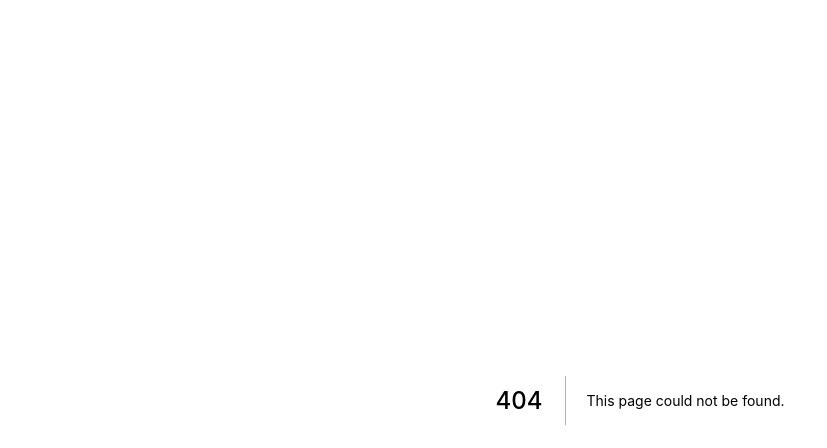
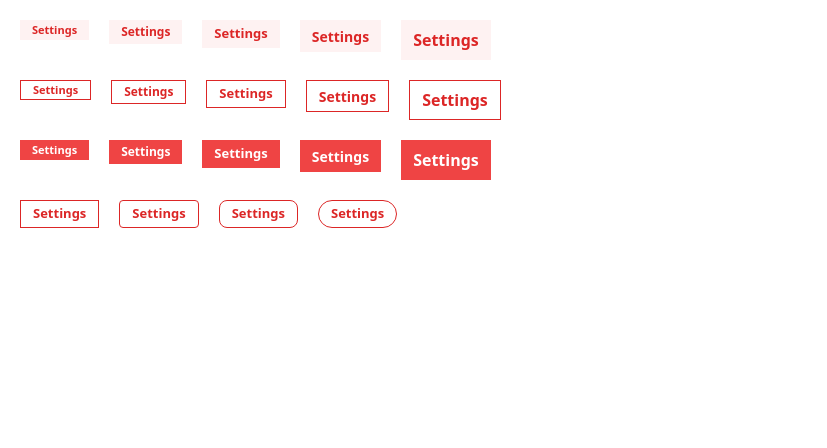
Before and after one commit to ibnumusyaffa/tailwind-components, a Next.js app: page /badge in a window 1280 px wide. Before the commit this address had no page. Shown: the top 448 px of the page, without its empty margins (0-827 px from the left). Built offline with nearby package versions, Linux system fonts and the light colour scheme.

Commit message:
add badge

```diff
--- /dev/null
+++ b/components/Badge.js
@@ -0,0 +1,69 @@
+import React from 'react';
+import clsx from 'clsx';
+// import Loading from './Loading';
+
+function variantStyles({ variant, color }) {
+  switch (variant) {
+    case 'filled':
+      return {
+        'bg-sky-500 text-white': color === 'sky',
+        'bg-red-500 text-white': color === 'red',
+        'bg-green-500 text-white': color === 'green',
+      };
+    case 'light':
+      return {
+        'bg-sky-50 text-sky-600': color === 'sky',
+        'bg-red-50 text-red-600': color === 'red',
+        'bg-green-50 ext-green-600': color === 'green',
+      };
+    case 'outline':
+      return {
+        'text-sky-600 border border-sky-600': color === 'sky',
+        'text-red-600 border border-red-600': color === 'red',
+        'text-green-600 border border-green-600': color === 'green',
+      };
+    default:
+      return null;
+  }
+}
+
+function Badge({
+  size = 'md',
+  variant = 'filled',
+  color = 'sky',
+  rounded = 'none',
+  children,
+  fullWidth = false,
+  ...props
+}) {
+  let style = clsx(
+    `transition-all duration-200 ease-out focus:outline-none font-semibold px-3 flex items-center justify-center`,
+    variantStyles({ variant, color }),
+    {
+      'rounded-none': rounded === 'none',
+      'rounded': rounded === 'sm',
+      'rounded-lg': rounded === 'md',
+      'rounded-full': rounded === 'lg',
+    },
+    {
+      'h-5 text-[11px]': size === 'xs',
+      'h-6 text-[12px]': size === 'sm',
+      'h-7 text-[13px]': size === 'md',
+      'h-8 text-[14px]': size === 'lg',
+      'h-10 text-[16px]': size === 'xl',
+    },
+    {
+      'w-full': fullWidth,
+    },
+  );
+
+  return (
+    <span>
+      <div className={style} {...props}>
+        <div>{children}</div>
+      </div>
+    </span>
+  );
+}
+
+export default Badge;
--- a/components/button.js
+++ b/components/button.js
@@ -11,7 +11,7 @@ function variantStyles({ variant, color }) {
         'bg-red-500 text-white enabled:hover:bg-red-700 focus:ring focus:ring-red-300':
           color === 'red',
         'bg-green-500 text-white enabled:hover:bg-green-700 focus:ring focus:ring-green-300':
-          color === 'green'
+          color === 'green',
       };
     case 'light':
       return {
@@ -48,7 +48,7 @@ function variantStyles({ variant, color }) {
 function roundedStyles(rounded) {
   return {
     'rounded-none': rounded === 'none',
-    rounded: rounded === 'sm',
+    'rounded': rounded === 'sm',
     'rounded-md': rounded === 'md',
     'rounded-lg': rounded === 'lg',
     'rounded-xl': rounded === 'xl',
--- /dev/null
+++ b/pages/badge.js
@@ -0,0 +1,76 @@
+import React from 'react';
+import Badge from '../components/Badge';
+function Page() {
+  // let colors = ['sky', 'red', 'green'];
+  return (
+    <div className="p-5 space-y-5">
+      <div className="flex space-x-5">
+        <Badge color="red" size="xs" variant="light">
+          Settings
+        </Badge>
+        <Badge color="red" size="sm" variant="light">
+          Settings
+        </Badge>
+        <Badge color="red" size="md" variant="light">
+          Settings
+        </Badge>
+        <Badge color="red" size="lg" variant="light">
+          Settings
+        </Badge>
+        <Badge color="red" size="xl" variant="light">
+          Settings
+        </Badge>
+      </div>
+      <div className="flex space-x-5">
+        <Badge color="red" size="xs" variant="outline">
+          Settings
+        </Badge>
+        <Badge color="red" size="sm" variant="outline">
+          Settings
+        </Badge>
+        <Badge color="red" size="md" variant="outline">
+          Settings
+        </Badge>
+        <Badge color="red" size="lg" variant="outline">
+          Settings
+        </Badge>
+        <Badge color="red" size="xl" variant="outline">
+          Settings
+        </Badge>
+      </div>
+      <div className="flex space-x-5">
+        <Badge color="red" size="xs" variant="filled">
+          Settings
+        </Badge>
+        <Badge color="red" size="sm" variant="filled">
+          Settings
+        </Badge>
+        <Badge color="red" size="md" variant="filled">
+          Settings
+        </Badge>
+        <Badge color="red" size="lg" variant="filled">
+          Settings
+        </Badge>
+        <Badge color="red" size="xl" variant="filled">
+          Settings
+        </Badge>
+      </div>
+      <div className="flex space-x-5">
+        <Badge color="red" rounded="none" variant="outline">
+          Settings
+        </Badge>
+        <Badge color="red" rounded="sm" variant="outline">
+          Settings
+        </Badge>
+        <Badge color="red" rounded="md" variant="outline">
+          Settings
+        </Badge>
+        <Badge color="red" rounded="lg" variant="outline">
+          Settings
+        </Badge>
+      </div>
+    </div>
+  );
+}
+
+export default Page;
```
Also changed, not shown: .prettierrc.json.
